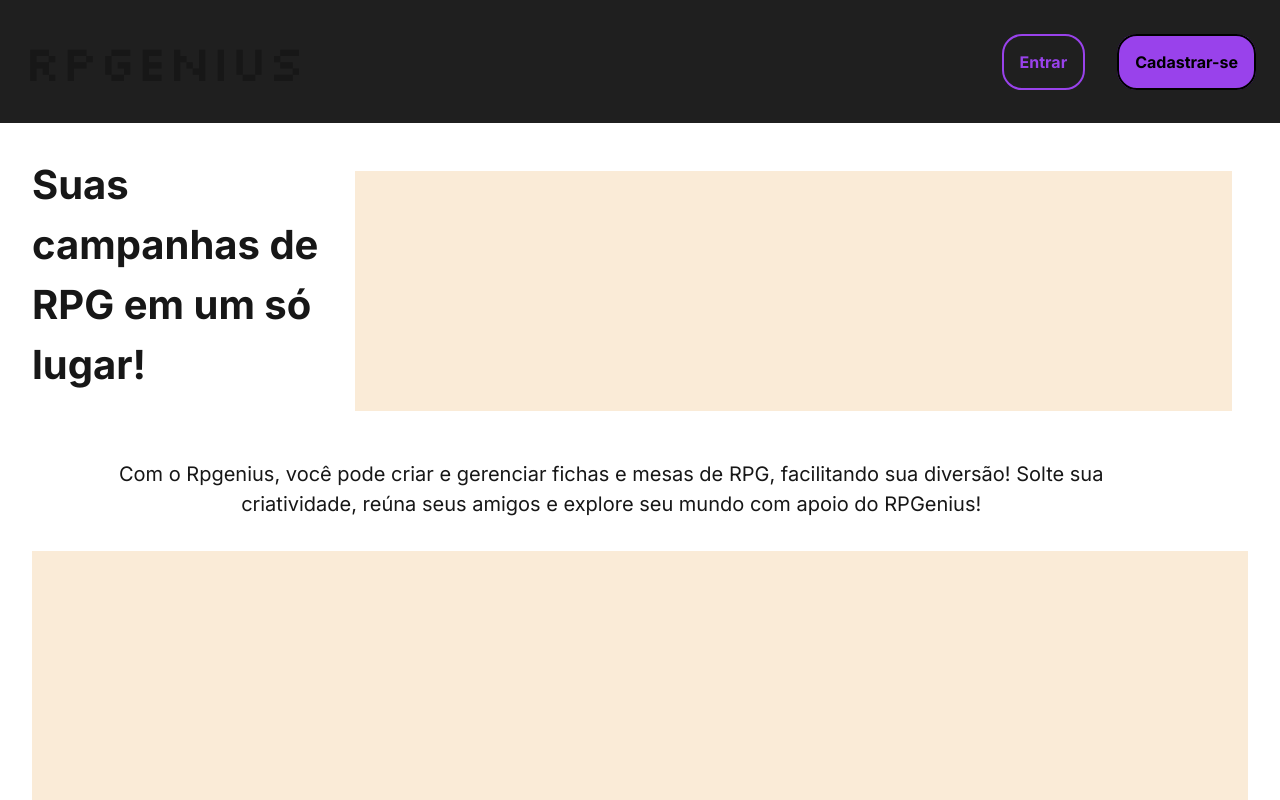
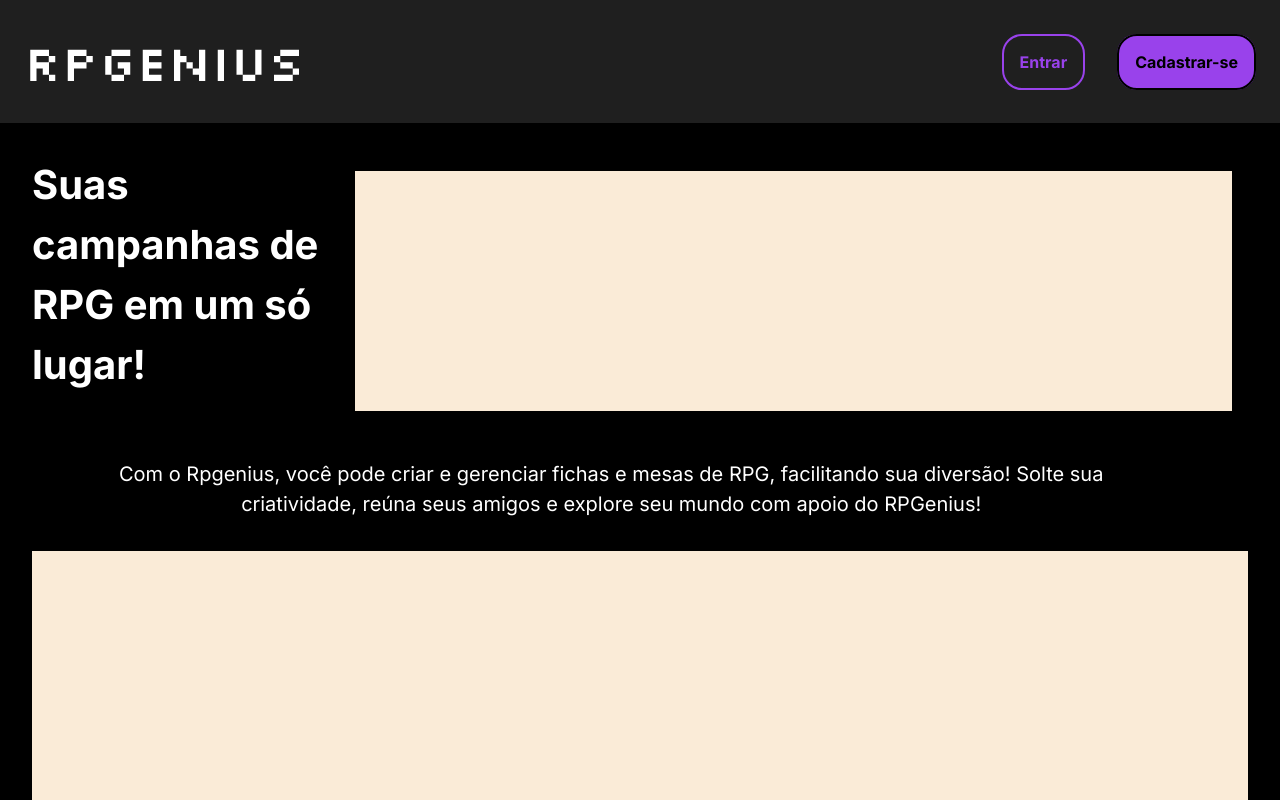
Before and after one commit to Arthur-Sbeghen/Rpgenius, a Next.js app in the folder app/: page /home in a window 1280 px wide. Shown: the top 800 px of the page. Built offline with nearby package versions, Linux system fonts and the light colour scheme.

Commit message:
Altera CSS e Página

```diff
--- a/app/src/app/home/page.tsx
+++ b/app/src/app/home/page.tsx
@@ -9,7 +9,7 @@
         <h1>RPGenius</h1>
         <section title="Opções">
             <ul className="options">
-                <li><a href="#" className="btn" id="btnEntrar">Entrar</a></li>
+                <li><a href="/table" className="btn" id="btnEntrar">Entrar</a></li>
                 <li><a href="#" className="btn" id="btnCadastro">Cadastrar-se</a></li>
             </ul>
         </section>
--- a/app/src/app/home/style.css
+++ b/app/src/app/home/style.css
@@ -1,6 +1,6 @@
 /*Versão 1.0 (simples). Deve se fazer as imagens, e responsividade para mobile*/
 
-*{margin: 0; padding: 0; box-sizing: border-box; font-family: "Inter", sans-serif;}
+*{margin: 0; padding: 0; box-sizing: border-box; font-family: "Inter", sans-serif; color: white;}
 
 body{
     min-height: 100vh;
@@ -8,6 +8,7 @@
     display: flex;
     flex-direction: column;
     align-items: center;
+    background-color: black;
 }
 
 header{
@@ -55,8 +56,8 @@
 }
 
 .btn{padding: 1rem;font-weight: bold;font-size: 16px;border-radius: 20px;border: 2px solid black; margin-left: 2rem;}
-h1{font-size: 50px;font-family: "Silkscreen", sans-serif;}
-.f1{font-size: 40px; font-weight: bold; width: 35%; justify-self: flex-end;}
+h1{font-size: 50px;font-family: "Silkscreen", sans-serif;color: white;}
+.f1{font-size: 40px; font-weight: bold; width: 35%; justify-self: flex-end; color: white;}
 .f2{width: 90%; margin: 2rem; text-align: center;}
 .f{width: 30%;word-break: break;margin: 1.5rem;}
 
--- a/app/src/app/layout.tsx
+++ b/app/src/app/layout.tsx
@@ -24,7 +24,7 @@
   children: React.ReactNode;
 }>) {
   return (
-    <html lang="pt-BR">
+    <html lang="pt-br">
       <head>
         <meta charSet="UTF-8" />
         <meta name="viewport" content="width=device-width, initial-scale=1.0" />
```
